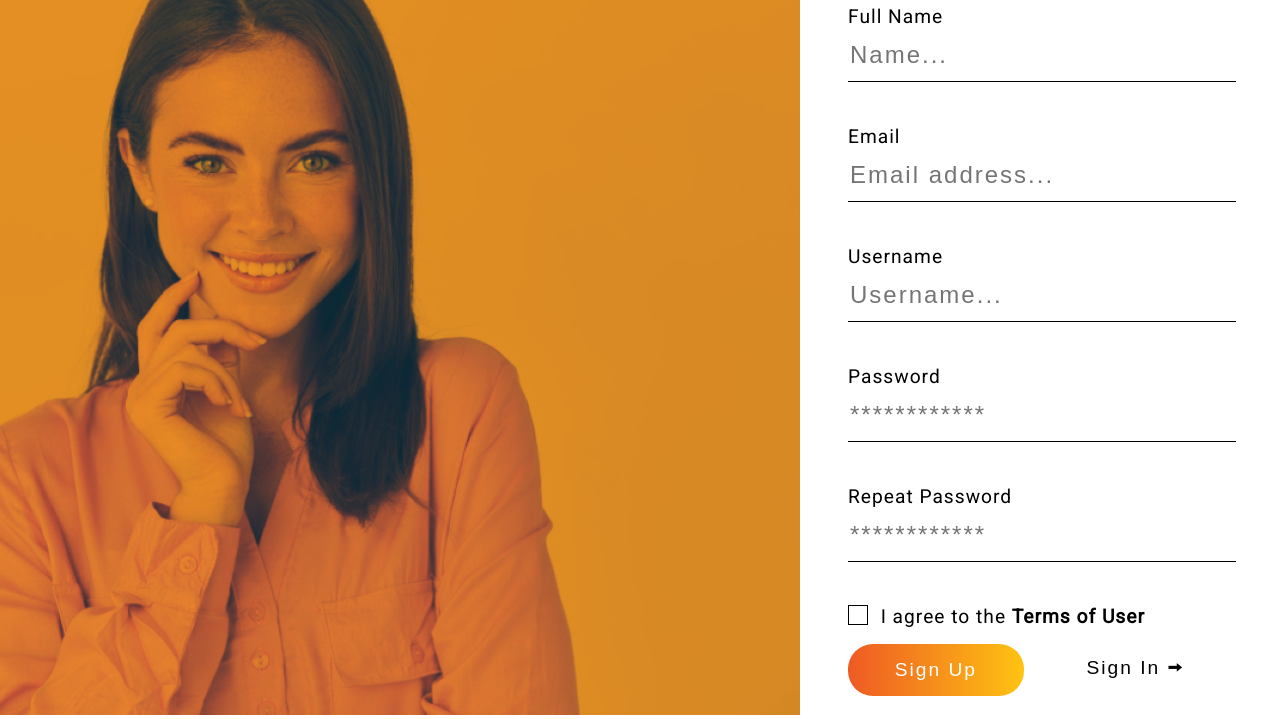
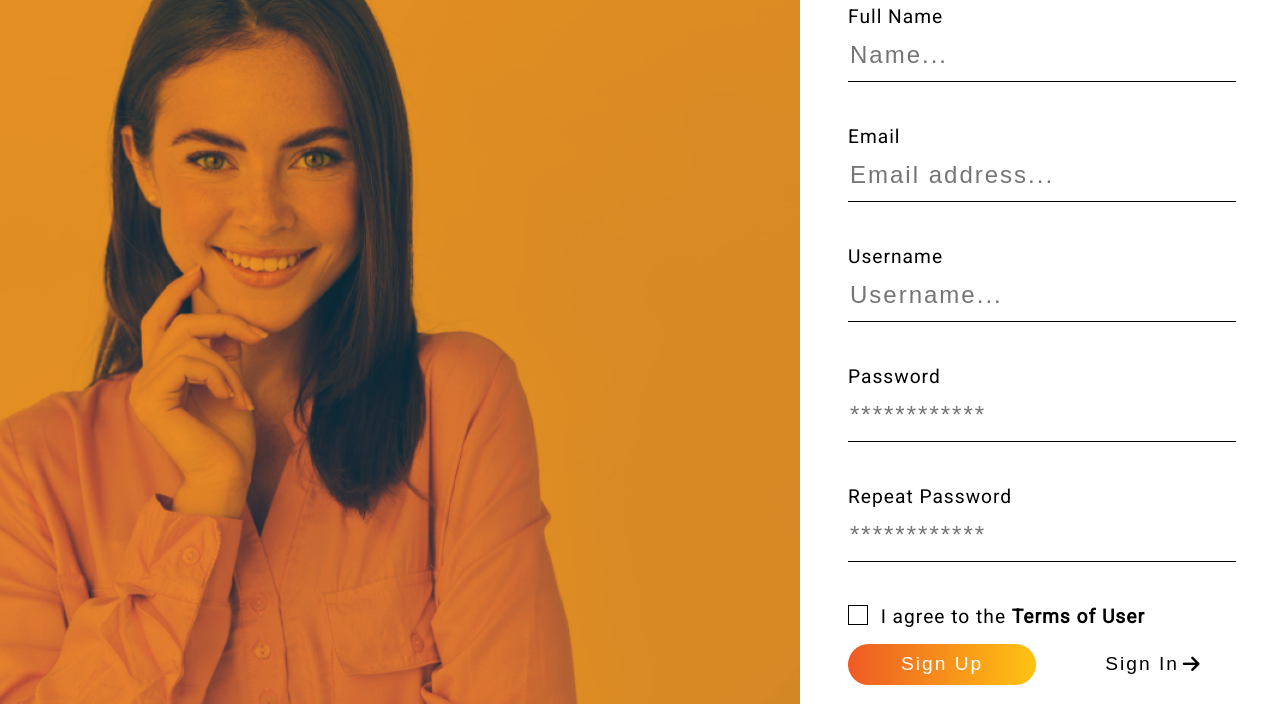
Before and after one commit to VitalikCholan/login-form, a website: page index.html in a window 1280 px wide. Shown: the part 96-815 px from the top of the page. Drawn offline with Linux system fonts and the light colour scheme.

Commit message:
Changed icon of button

```diff
--- a/css/style.css
+++ b/css/style.css
@@ -204,11 +204,18 @@ button {
   background-color: white;
   grid-area: btn-2;
   border: none;
+  position: relative;
 }
 
 .btn-2:hover {
   color: orange;
   cursor: pointer;
+}
+
+.fa-arrow-right {
+  position: absolute;
+  top: 27%;
+  right: 17%;
 }
 
 @media screen and (max-width: 1115px) {
--- a/index.html
+++ b/index.html
@@ -104,7 +104,9 @@
 
         <div class="submit">
           <button type="submit" class="btn-1">Sign Up</button>
-          <button type="submit" class="btn-2">Sign In &#129066;</button>
+          <button type="submit" class="btn-2">
+            Sign In <i class="fa-solid fa-arrow-right"></i>
+          </button>
         </div>
       </form>
     </div>
```
